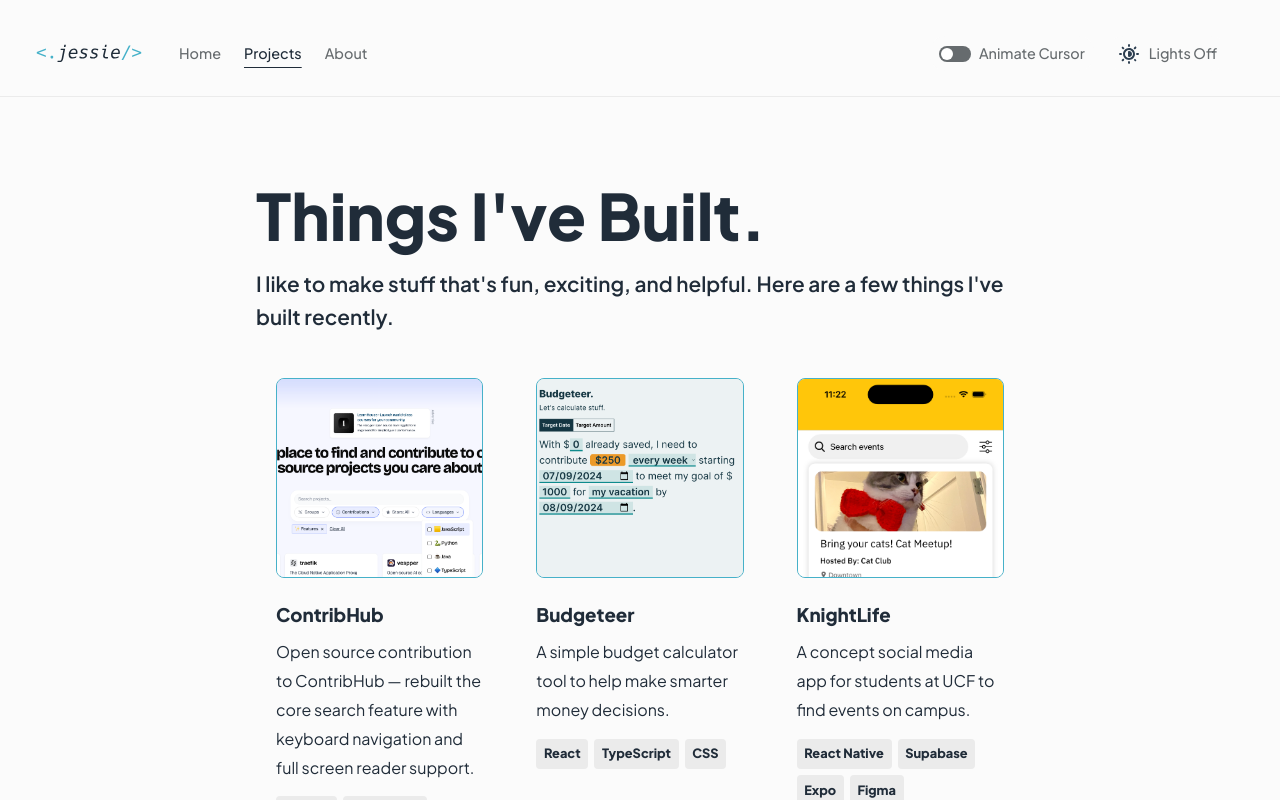
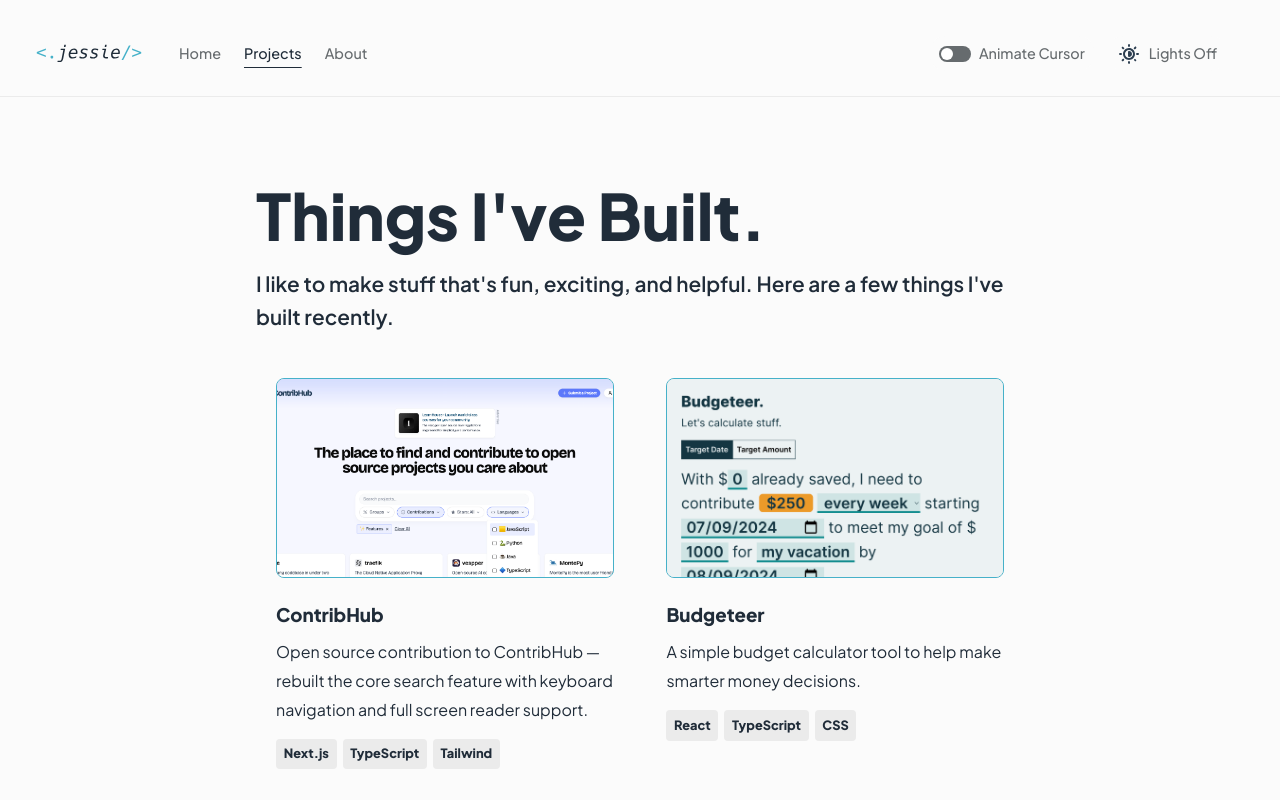
Before and after one commit to jessiejalca/portfolio, a React (Vite) app: page /projects in a window 1280 px wide. Shown: the top 800 px of the page. Built offline with nearby package versions, Linux system fonts and the light colour scheme.

Commit message:
feat: Give project cards more width space

```diff
--- a/src/App.css
+++ b/src/App.css
@@ -288,7 +288,7 @@
 /* Projects */
 .featured-projects > div {
   display: grid;
-  grid-template-columns: repeat(auto-fill, minmax(240px, 1fr));
+  grid-template-columns: repeat(auto-fit, minmax(320px, 1fr));
   gap: 0.8em;
 }
 .project-card {
--- a/src/App.jsx
+++ b/src/App.jsx
@@ -15,7 +15,6 @@
   - Gradient h1 text
   - "Currently listening" feature with Spotify API
 - Consider some layout changes
-  - Make the navbar sticky
   - Add a scroll progress bar
   - Convert to a single-page app
 */
```
